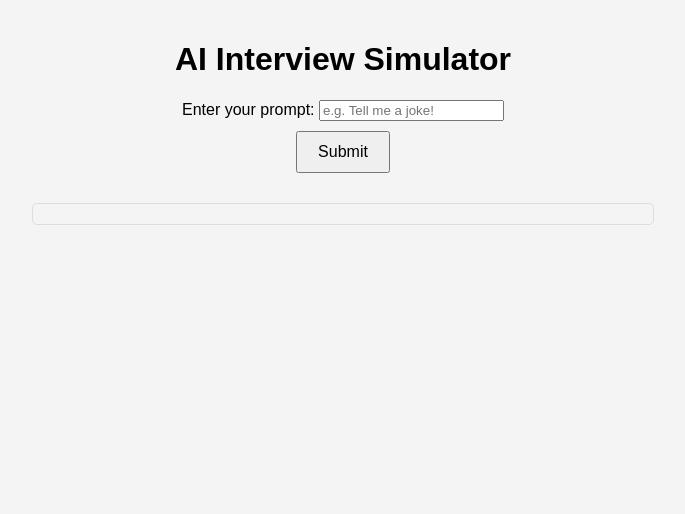
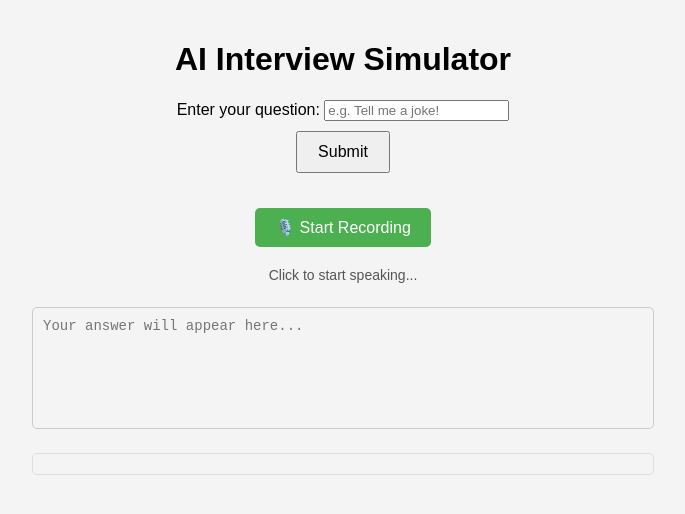
Before and after one commit to mortalcod3s/ai-interview-simulator, a website: page index.html in a window 1280 px wide. Shown: the whole page, without its empty margins (297-982 px from the left). Drawn offline with Linux system fonts and the light colour scheme.

Commit message:
voice recognition added

```diff
--- a/index.html
+++ b/index.html
@@ -5,6 +5,7 @@
   <meta name="viewport" content="width=device-width, initial-scale=1.0">
   <link rel="stylesheet" href="./styles.css">
   <title>AI Interview Simulator</title>
+
   <style>
     body {
       font-family: Arial, sans-serif;
@@ -12,7 +13,7 @@
       margin: 0;
       padding: 20px;
     }
-    #responseDiv {
+    #responseDiv, #transcript {
       margin-top: 20px;
       padding: 10px;
       background-color: #f4f4f4;
@@ -23,14 +24,45 @@
       margin-right: auto;
       word-wrap: break-word;
     }
+    .voice-controls {
+      margin-top: 15px;
+    }
+    #recordButton {
+      background-color: #4CAF50;
+      color: white;
+      border: none;
+      padding: 10px 20px;
+      border-radius: 5px;
+      cursor: pointer;
+      font-size: 16px;
+    }
+    #recordButton:hover {
+      background-color: #45a049;
+    }
+    #status {
+      margin-top: 10px;
+      font-size: 14px;
+      color: #555;
+    }
+    #transcript {
+      width: 90%;
+      height: 100px;
+      margin-top: 10px;
+      padding: 10px;
+      border-radius: 5px;
+      border: 1px solid #ccc;
+      resize: none;
+      font-size: 14px;
+    }
   </style>
+
 </head>
 <body>
   <h1>AI Interview Simulator</h1>
 
   <form id="form_id">
     <div>
-      <label for="promptInput">Enter your prompt: </label>
+      <label for="promptInput">Enter your question: </label>
       <input type="text" id="promptInput" placeholder="e.g. Tell me a joke!" />
     </div>
     <div>
@@ -38,6 +70,13 @@
     </div>
   </form>
 
+  <div class="voice-controls">
+    <button id="recordButton">🎙️ Start Recording</button>
+    <p id="status">Click to start speaking...</p>
+  </div>
+
+  <textarea id="transcript" placeholder="Your answer will appear here..."></textarea>
+
   <div id="responseDiv"></div>
 
   <script src="script.js"></script> <!-- Include the JS file -->
--- a/script.js
+++ b/script.js
@@ -2,40 +2,70 @@
 const promptInput = document.getElementById("promptInput");
 const submitButton = document.getElementById("submitButton");
 const responseDiv = document.getElementById("responseDiv");
+const voiceButton = document.getElementById("recordButton");
+const statusText = document.getElementById("status");
+const transcriptTextarea = document.getElementById("transcript");
 
-console.log("Prompt input : ",promptInput.value)
+console.log("Prompt input : ", promptInput.value);
 
 // Event listener for button click
-submitButton.addEventListener("click", function(e) {
-
+submitButton.addEventListener("click", function (e) {
   e.preventDefault();
-  const prompt = promptInput.value.trim();  // Get the value of the prompt input
+  const prompt = promptInput.value.trim(); // Get the value of the prompt input
 
   if (prompt) {
+    console.log("inside if ", prompt);
+
     // Send the prompt to the backend API
-
-    console.log("inside if ",prompt)
     fetch("http://localhost:5000/api/ask", {
       method: "POST",
       headers: {
         "Content-Type": "application/json",
       },
-      body: JSON.stringify({ prompt: prompt }),  // Send the prompt as JSON
+      body: JSON.stringify({ prompt: prompt }), // Send the prompt as JSON
     })
-      .then(response => response.json())  // Parse the JSON response
-      .then(data => {
+      .then((response) => response.json()) // Parse the JSON response
+      .then((data) => {
         // If response contains the message, display it
         if (data.response) {
-          responseDiv.innerHTML = `<p>${data.response}</p>`;  // Display the response in a div
+          responseDiv.innerHTML = `<p>${data.response}</p>`; // Display the response in a div
         } else {
-          responseDiv.innerHTML = "<p>No response from API.</p>";  // In case response is empty
+          responseDiv.innerHTML = "<p>No response from API.</p>"; // In case response is empty
         }
       })
-      .catch(error => {
+      .catch((error) => {
         console.error("Error:", error);
-        responseDiv.innerHTML = "<p>Something went wrong. Please try again.</p>";  // Error handling
+        responseDiv.innerHTML =
+          "<p>Something went wrong. Please try again.</p>"; // Error handling
       });
   } else {
-    alert("Please enter a prompt.");  // If no prompt is entered
+    alert("Please enter a prompt."); // If no prompt is entered
   }
 });
+
+// Speech-to-Text (STT) functionality
+voiceButton.addEventListener("click", function () {
+  const recognition = new (window.SpeechRecognition || window.webkitSpeechRecognition)();
+  recognition.lang = 'en-US';
+  recognition.start();
+
+  recognition.onstart = function () {
+    statusText.textContent = "Listening..."; // Update status while listening
+  };
+
+  recognition.onresult = function (event) {
+    const voiceInput = event.results[0][0].transcript;
+    transcriptTextarea.value = voiceInput; // Set the speech input to the textarea
+    console.log("Voice Input: " + voiceInput);
+    statusText.textContent = "Speech recognized."; // Update status after recognition
+  };
+
+  recognition.onerror = function (event) {
+    console.error("Speech recognition error:", event.error);
+    statusText.textContent = "Error occurred. Please try again.";
+  };
+
+  recognition.onend = function () {
+    statusText.textContent = "Click to start speaking..."; // Reset status when recognition ends
+  };
+});
```
